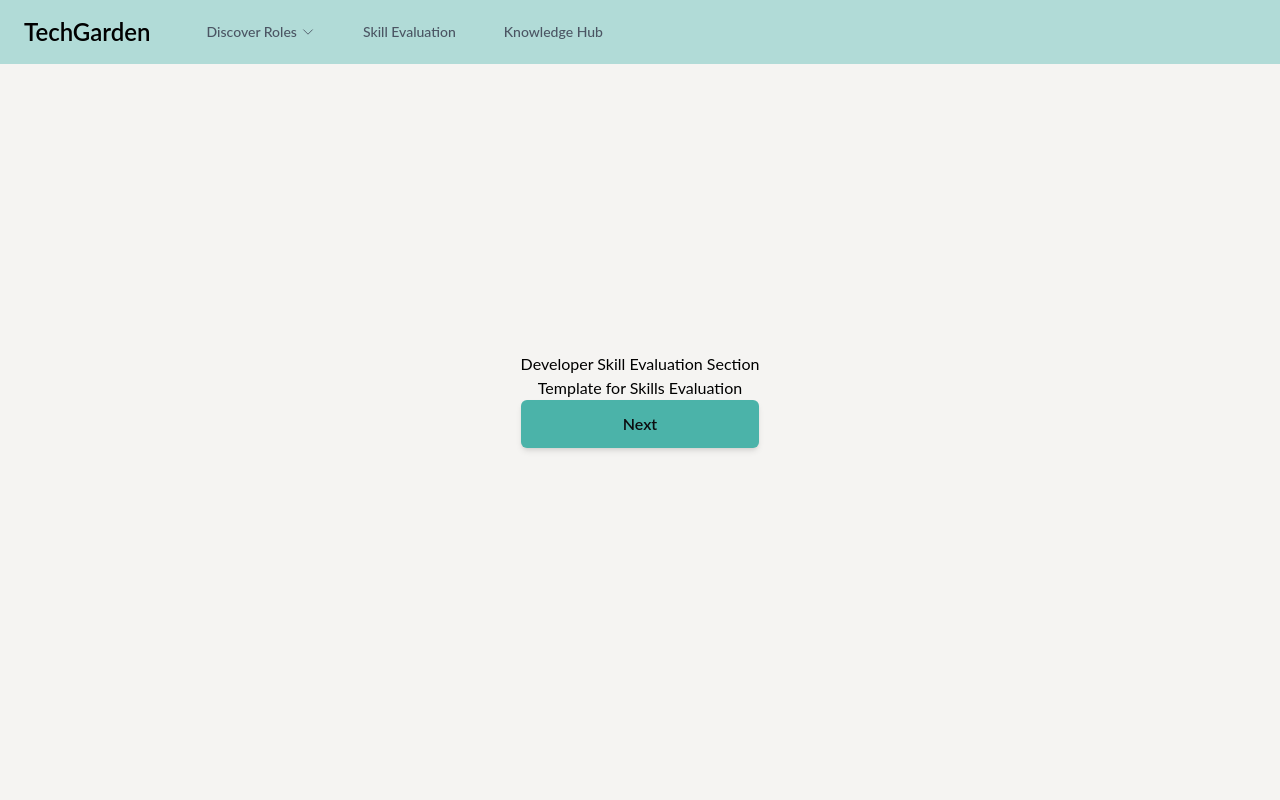
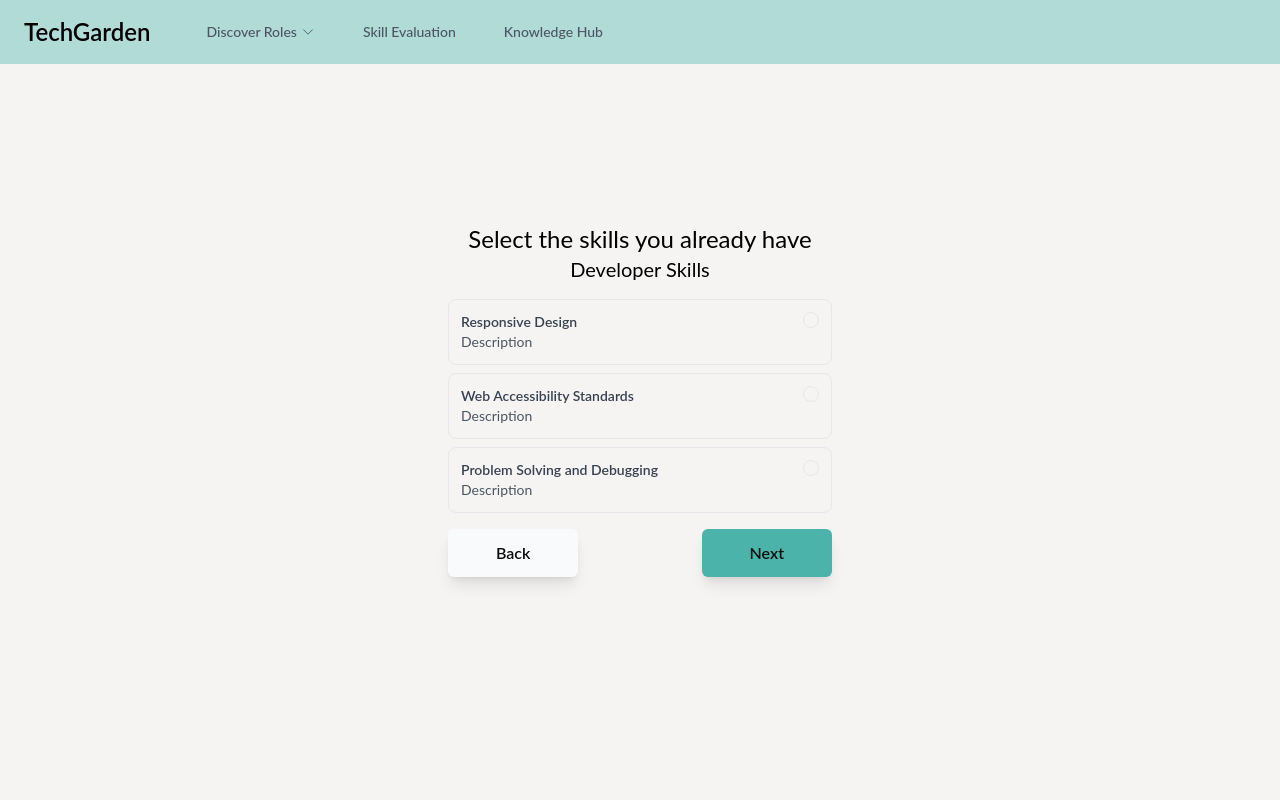
Before and after one commit to cherryontech/TechGarden, a React (Create React App) app: page /skill-evaluation in a window 1280 px wide. Both pictures are taken after a click on the button "Next". Shown: the top 800 px of the page. Built offline with nearby package versions, Linux system fonts and the light colour scheme; the HTML template or start-up script is replaced by a standard one.

Commit message:
add evaluation template to dynamically show skills based on role with functional back button and dynamic lastpage button. added two new colors to tailwind config. installed core-js update in package.json and package-lock.json for prep using progress bar on evaluation quiz pages

```diff
--- a/package.json
+++ b/package.json
@@ -10,6 +10,7 @@
     "@testing-library/jest-dom": "^5.17.0",
     "@testing-library/react": "^13.4.0",
     "@testing-library/user-event": "^13.5.0",
+    "core-js": "^3.37.1",
     "prop-types": "^15.8.1",
     "react": "^18.2.0",
     "react-dom": "^18.2.0",
--- a/src/components/EvaluationTemplate.js
+++ b/src/components/EvaluationTemplate.js
@@ -1,23 +1,82 @@
+import { useState } from "react";
 import PropTypes from "prop-types";
+import { Checkbox } from "@headlessui/react";
+import { CheckCircleIcon } from "@heroicons/react/24/solid";
 
-function EvaluationTemplate({ nextStep, children }) {
+function EvaluationTemplate({ goBack, nextStep, role, children, isLastPage }) {
+  const [selectedSkills, setSelectedSkills] = useState([]);
+
+  const toggleSkill = (skill) => {
+    if (selectedSkills.includes(skill)) {
+      setSelectedSkills(selectedSkills.filter((s) => s !== skill));
+    } else {
+      setSelectedSkills([...selectedSkills, skill]);
+    }
+  };
+
   return (
-    <>
-      <h1> Template for Skills Evaluation</h1>
-      {children}
-      <button
-        onClick={nextStep}
-        className="rounded-md hover:bg-tropical-cyan shadow-md text-base font-semibold text-midnight-moss bg-tropical-cyan justify-center w-full py-3"
-      >
-        Next
-      </button>
-    </>
+    <div className="flex justify-center items-center">
+      <div className="w-screen p-4">
+        <h2 className="text-2xl">Select the skills you already have</h2>
+        <h2 className="text-xl text-center mb-4">{role.title} Skills</h2>
+        {role.skills.map((skill, index) => (
+          <Checkbox
+            key={index}
+            checked={selectedSkills.includes(skill)}
+            onChange={() => toggleSkill(skill)}
+            className="flex items-start justify-between border rounded-lg p-3 mb-2 w-96	"
+          >
+            <div className="text-sm text-left">
+              <p className="font-semibold pe-4 text-gray-700">{skill.name}</p>
+              <p className="text-gray-600">{skill.description}</p>
+            </div>
+            <CheckCircleIcon
+              className={`${
+                selectedSkills.includes(skill)
+                  ? "h-5 w-5 text-tropical-cyan"
+                  : "h-4 w-4 text-transparent border rounded-full"
+              }`}
+            />
+          </Checkbox>
+        ))}
+
+        {children}
+        <div className="flex justify-between mt-4">
+          {goBack && (
+            <button
+              onClick={goBack}
+              className="rounded-md shadow-lg text-base font-semibold text-midnight-moss bg-light-gray hover:bg-darker-gray justify-center px-9 md:px-12 py-3"
+            >
+              Back
+            </button>
+          )}
+          <button
+            onClick={nextStep}
+            className="rounded-md shadow-lg text-base font-semibold text-midnight-moss bg-tropical-cyan hover:bg-oasis-blue justify-center px-9 md:px-12 py-3"
+          >
+            {isLastPage ? "Find my Career" : "Next"}
+          </button>
+        </div>
+      </div>
+    </div>
   );
 }
 
 EvaluationTemplate.propTypes = {
+  goBack: PropTypes.func,
   nextStep: PropTypes.func.isRequired,
+  role: PropTypes.shape({
+    title: PropTypes.string.isRequired,
+    description: PropTypes.string.isRequired,
+    skills: PropTypes.arrayOf(
+      PropTypes.shape({
+        name: PropTypes.string.isRequired,
+        description: PropTypes.string.isRequired,
+      })
+    ).isRequired,
+  }),
   children: PropTypes.node,
+  isLastPage: PropTypes.bool.isRequired, // New prop to indicate if it's the last page
 };
 
 export default EvaluationTemplate;
--- a/src/data/RoleData.js
+++ b/src/data/RoleData.js
@@ -4,9 +4,9 @@ const roleData = [
     description:
       "The code ninjas who turn design dreams into functional, responsive reality.",
     skills: [
-      "Responsive Design",
-      "Web Accessibility Standards",
-      "Problem Solving and Debugging",
+      { name: "Responsive Design", description: "Description" },
+      { name: "Web Accessibility Standards", description: "Description" },
+      { name: "Problem Solving and Debugging", description: "Description" },
     ],
     url: "../../developer",
   },
@@ -14,14 +14,22 @@ const roleData = [
     title: "Product Manager",
     description:
       "The visionaries who steer the product ship, balancing user desires and business ambitions.",
-    skills: ["Agile Methodologies", "Project Management", "Leadership"],
+    skills: [
+      { name: "Agile Methodologies", description: "Description" },
+      { name: "Project Management", description: "Description" },
+      { name: "Leadership", description: "Description" },
+    ],
     url: "../../product-manager",
   },
   {
     title: "UX Designer",
     description:
       "The creative wizards who make sure using an app feels as good as it looks.",
-    skills: ["User Research", "Wireframes", "Feedback and Iteration"],
+    skills: [
+      { name: "User Research", description: "Description" },
+      { name: "Wireframes", description: "Description" },
+      { name: "Feedback and Iteration", description: "Description" },
+    ],
     url: "../../ux-designer",
   },
 ];
--- a/src/pages/skill-evaluation/DevelopmentSkills.js
+++ b/src/pages/skill-evaluation/DevelopmentSkills.js
@@ -1,17 +1,18 @@
 import PropTypes from "prop-types";
 import EvaluationTemplate from "../../components/EvaluationTemplate";
 
-function DevelopmentSkills({ nextStep }) {
+function DevelopmentSkills({ nextStep, goBack, role }) {
   return (
-    <>
-      <h1>Developer Skill Evaluation Section</h1>
-      <EvaluationTemplate nextStep={nextStep} />
-    </>
+    <EvaluationTemplate nextStep={nextStep} goBack={goBack} role={role}>
+      {/* Add skill selection UI for development skills here */}
+    </EvaluationTemplate>
   );
 }
 
 DevelopmentSkills.propTypes = {
   nextStep: PropTypes.func.isRequired,
+  goBack: PropTypes.func.isRequired,
+  role: PropTypes.object.isRequired,
 };
 
 export default DevelopmentSkills;
--- a/src/pages/skill-evaluation/PMSkills.js
+++ b/src/pages/skill-evaluation/PMSkills.js
@@ -1,17 +1,24 @@
 import PropTypes from "prop-types";
 import EvaluationTemplate from "../../components/EvaluationTemplate";
 
-function PMSkills({ nextStep }) {
+function PMSkills({ nextStep, goBack, role, isLastPage }) {
   return (
-    <>
-      <h1>Product Manager Skills Evaluation Section</h1>
-      <EvaluationTemplate nextStep={nextStep} />
-    </>
+    <EvaluationTemplate
+      nextStep={nextStep}
+      goBack={goBack}
+      role={role}
+      isLastPage={isLastPage}
+    >
+      {/* Add skill selection UI for PM skills here */}
+    </EvaluationTemplate>
   );
 }
 
 PMSkills.propTypes = {
   nextStep: PropTypes.func.isRequired,
+  goBack: PropTypes.func.isRequired,
+  role: PropTypes.object.isRequired,
+  isLastPage: PropTypes.func.isRequired,
 };
 
 export default PMSkills;
--- a/src/pages/skill-evaluation/SkillEvaluationStart.js
+++ b/src/pages/skill-evaluation/SkillEvaluationStart.js
@@ -28,6 +28,21 @@ function SkillEvaluationStart() {
 
   const nextStep = () => setStep((prevStep) => prevStep + 1);
 
+  const goBack = () => setStep((prevStep) => prevStep - 1);
+
+  const getCurrentRole = () => {
+    switch (step) {
+      case 1:
+        return roleData[0]; // Developer
+      case 2:
+        return roleData[2]; // UX Designer
+      case 3:
+        return roleData[1]; // Product Manager
+      default:
+        return null;
+    }
+  };
+
   return (
     <div className="App-header text-center max-w-72	md:max-w-96 flex-row">
       {step === 0 && (
@@ -44,7 +59,7 @@ function SkillEvaluationStart() {
                   and expand your opportunities.
                 </Label>
                 <div className="relative pt-6">
-                  <ListboxButton className="relative w-full cursor-default rounded-md bg-white py-3 pl-3 pr-10 text-left text-gray-900 shadow-sm ring-1 ring-inset ring-gray-300 focus:outline-none focus:ring-2 focus:ring-oasis-blue sm:text-sm sm:leading-6">
+                  <ListboxButton className="relative w-full cursor-pointer rounded-md bg-white py-3 pl-3 pr-10 text-left text-gray-900 shadow-lg ring-1 ring-inset ring-gray-300 focus:outline-none focus:ring-2 focus:ring-oasis-blue sm:text-sm sm:leading-6">
                     <span className="flex items-center">
                       {selected ? (
                         <span className="ml-3 block truncate text-base">
@@ -79,7 +94,7 @@ function SkillEvaluationStart() {
                               active
                                 ? "bg-tropical-cyan text-black"
                                 : "text-gray-500",
-                              "relative cursor-default select-none py-2 pl-3 pr-9"
+                              "relative cursor-pointer select-none py-2 pl-3 pr-9"
                             )
                           }
                           value={card}
@@ -123,16 +138,31 @@ function SkillEvaluationStart() {
           <div className="pt-36 flex items-center">
             <button
               onClick={nextStep}
-              className="rounded-md hover:bg-tropical-cyan shadow-md text-base font-semibold text-midnight-moss bg-tropical-cyan justify-center w-full py-3"
+              className="rounded-md shadow-lg hover:bg-tropical-cyan shadow-md text-base font-semibold text-midnight-moss bg-tropical-cyan justify-center w-full py-3"
             >
               Next
             </button>
           </div>
         </>
       )}
-      {step === 1 && <DevelopmentSkills nextStep={nextStep} />}
-      {step === 2 && <UXSkills nextStep={nextStep} />}
-      {step === 3 && <PMSkills nextStep={nextStep} />}
+      {step === 1 && (
+        <DevelopmentSkills
+          nextStep={nextStep}
+          goBack={goBack}
+          role={getCurrentRole()}
+        />
+      )}
+      {step === 2 && (
+        <UXSkills nextStep={nextStep} goBack={goBack} role={getCurrentRole()} />
+      )}
+      {step === 3 && (
+        <PMSkills
+          nextStep={nextStep}
+          goBack={goBack}
+          role={getCurrentRole()}
+          isLastPage={true}
+        />
+      )}
     </div>
   );
 }
--- a/src/pages/skill-evaluation/UXSkills.js
+++ b/src/pages/skill-evaluation/UXSkills.js
@@ -1,17 +1,18 @@
 import PropTypes from "prop-types";
 import EvaluationTemplate from "../../components/EvaluationTemplate";
 
-function UXSkills({ nextStep }) {
+function UXSkills({ nextStep, goBack, role }) {
   return (
-    <>
-      <h1>UX Skills Evaluation Section</h1>
-      <EvaluationTemplate nextStep={nextStep} />
-    </>
+    <EvaluationTemplate nextStep={nextStep} goBack={goBack} role={role}>
+      {/* Add skill selection UI for UX skills here */}
+    </EvaluationTemplate>
   );
 }
 
 UXSkills.propTypes = {
   nextStep: PropTypes.func.isRequired,
+  goBack: PropTypes.func.isRequired,
+  role: PropTypes.object.isRequired,
 };
 
 export default UXSkills;
--- a/tailwind.config.js
+++ b/tailwind.config.js
@@ -6,6 +6,8 @@ export default {
         "cream": "#F5F4F2", // background color
         "oasis-blue": "#B1DBD7", // navbar color
         "tropical-cyan": "#4BB3A9", // button color
+        "light-gray": "#F9FAFB", // back button color
+        "darker-gray": "#EAECF0", // back button hover color
         "darker-cyan": "#357F78", // footer link color
         "midnight-moss": "#0C0D0F", // text color
         "gray-moss": "#667085", // footer color
```
Also changed, not shown: 1 other file (tests, documents, lock files or other folders).
